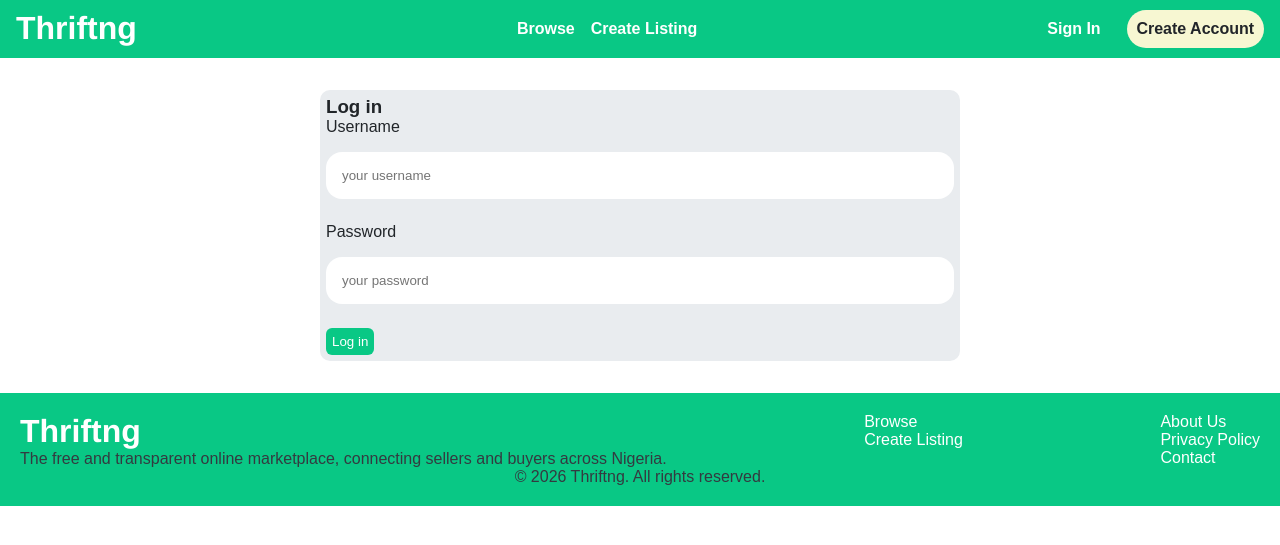
After one commit to KingKunt4/online-marketplace, a Django app: page /login/ in a window 1280 px wide. The commit adds this page. Shown: the top 545 px of the page. Run offline with Django 5.2, Linux system fonts and the light colour scheme.

Commit message:
created sign up and log in pages, created new regular user and new products

```diff
--- /dev/null
+++ b/core/forms.py
@@ -0,0 +1,39 @@
+from django import forms
+from django.contrib.auth.forms import UserCreationForm, AuthenticationForm
+from django.contrib.auth.models import User
+
+class SignupForm(UserCreationForm):
+    class Meta:
+        model = User
+        fields = ("username", "email", "password1", "password2")
+
+    username = forms.CharField(widget=forms.TextInput(attrs={
+        'class':'input-area',
+        'placeholder' : 'your username',
+    }) )
+
+    email = forms.CharField(widget=forms.EmailInput(attrs={
+        'class':'input-area',
+        'placeholder' : 'your email',
+    }) )
+
+    password1 = forms.CharField(widget=forms.PasswordInput(attrs={
+        'class':'input-area',
+        'placeholder' : 'your password',
+    }) )
+
+    password2 = forms.CharField(widget=forms.PasswordInput(attrs={
+        'class':'input-area',
+        'placeholder' : 'repeat password',
+    }) )
+
+class LoginForm(AuthenticationForm):
+    username = forms.CharField(widget=forms.TextInput(attrs={
+        'class':'input-area',
+        'placeholder' : 'your username',
+    }) )
+
+    password = forms.CharField(widget=forms.PasswordInput(attrs={
+        'class':'input-area',
+        'placeholder' : 'your password',
+    }) )
--- a/core/static/detail.css
+++ b/core/static/detail.css
@@ -1,5 +1,5 @@
 @import url("style.css");
-* a{ color: var(--color-text-muted); }
+a{ color: var(--color-text-muted); }
 .detail-card{
     display:flex;
     flex-wrap: wrap;
@@ -7,7 +7,7 @@
     padding: 20px;
     margin: 1rem;
     border-radius: 20px;
-    background-color: #f8f9fa;
+    background-color: var(--color-bg-page);
 }
 .detail-image{
     grid-row: span 3;
@@ -26,18 +26,18 @@
 }
 .related-items{
     margin: 1rem 0;
-    background-color: var(--color-bg-surface);
+    background-color: var(--color-bg-page);
+    padding: 1rem;
 }
-.related-items h2{
-    font-size: 2rem;
+.related-items h3{
     text-align: center;
 }
 .related-item-space{
     display: flex;
     flex-wrap: wrap;
-    padding: 1rem;
     align-items: center;
     justify-content: center;
+    gap: 1rem;
 }
 .related-item-card{
     width: 24vw;
--- /dev/null
+++ b/core/static/form.css
@@ -0,0 +1,39 @@
+@import url("style.css");
+.auth-form{
+    width: 50%;
+    margin: 2rem auto;
+    border-radius: 10px;
+    padding: 6px;
+    background-color: var(--color-bg-page);
+}
+.form-field{
+    margin-bottom: 1.5rem;
+}
+.form-label{
+    display: block;
+    margin-bottom: 1rem;
+}
+.input-area{
+    width: 100%;
+    padding: 1rem;
+    border: none;
+    border-radius: 1rem;
+}
+.submit-btn{
+    padding: 6px;
+    border-radius: 6px;
+    color: var(--color-text-on-primary);
+    background-color: var(--color-primary);
+    border: none;
+}
+.errors{
+    background-color: var(--color-error);
+    padding: 6px;
+    margin: 1rem 0;
+    border-radius: 10px;
+}
+@media(max-width: 786px){
+    .auth-form{
+        width: 80%;
+    }
+}
--- a/core/templates/base.html
+++ b/core/templates/base.html
@@ -15,6 +15,7 @@
 
         <link rel="stylesheet" href="{% static 'style.css' %}">
         <link rel="stylesheet" href="{% static 'detail.css' %}">
+        <link rel="stylesheet" href="{% static 'form.css' %}">
         <script src="{% static 'main.js' %}" defer></script>
 
 
@@ -34,9 +35,16 @@
                     <li><a href="#">Create Listing</a></li>
                 </ul>
                 <div class="nav-cta" id="navCta">
-                    <a href="#" class="btn-sign-in">Sign In</a>
-                    <a href="#" class="btn-sign-up">Create Account</a>
+                    {% if request.user.is_authenticated %}
+                        <a href="#">Dashboard</a>
+                        <a href="#">Inbox</a>
+                    {% else %}
+                        <a href="{% url 'core:login' %}" class="btn-sign-in">Sign In</a>
+                        <a href="{% url 'core:signup' %}" class="btn-sign-up">Create Account</a>
+                    {% endif %}
                 </div>
+
+
             </nav>
         </header>
         {% block content  %}
@@ -54,7 +62,7 @@
                 <ul class="res-links">
                     <li><a href="#">About Us</a></li>
                     <li><a href="#">Privacy Policy</a></li>
-                    <li><a href="#">Contact</a></li>
+                    <li><a href="{% url 'core:contact' %}">Contact</a></li>
                 </ul>
             </div>
             <p>&copy; 2026 Thriftng. All rights reserved.</p>
--- /dev/null
+++ b/core/templates/login.html
@@ -0,0 +1,31 @@
+{% extends 'base.html' %}
+{% load static %}
+
+{% block title %}Log in{% endblock %}
+
+{% block content %}
+    <div class="auth-form">
+        <h3>Log in</h3>
+        <form action="." method="post">
+            {% csrf_token %}
+            <div class="form-field">
+                <label class="form-label">Username</label>
+                {{ form.username}}
+            </div>
+
+            <div class="form-field">
+                <label class="form-label">Password</label>
+                {{ form.password}}
+            </div>
+
+            {% if form.errors or form.non_field_errors %}
+                <div class="errors">
+                    {% for field in form %}
+                        {{ field.errors }}
+                    {% endfor %}
+                </div>
+            {% endif %}
+            <button type="submit" class="submit-btn">Log in</button>
+        </form>
+    </div>
+{% endblock %}
--- /dev/null
+++ b/core/urls.py
@@ -0,0 +1,14 @@
+from django.urls import path
+from django.contrib.auth import views as auth_views
+
+from .forms import LoginForm
+from . import views
+
+app_name = "core"
+
+urlpatterns=[
+    path('', views.index, name="index"),
+    path('signup/', views.signup, name="signup"),
+    path('login/', auth_views.LoginView.as_view(template_name="login.html", authentication_form=LoginForm), name='login'),
+    path('contact/', views.contact, name='contact'),
+]
--- a/item/templates/detail.html
+++ b/item/templates/detail.html
@@ -16,7 +16,7 @@
     </div>
 
     <div class="related-items">
-        <h2>Related items</h2>
+        <h3>Related items</h3>
         <div class="related-item-space">
             {% for item in related %}
                 <div class="related-item-card">
--- a/thrift_ng/settings.py
+++ b/thrift_ng/settings.py
@@ -51,6 +51,10 @@ MIDDLEWARE = [
 ]
 
 ROOT_URLCONF = 'thrift_ng.urls'
+
+LOGIN_URL = '/login/'
+LOGIN_REDIRECT_URL = '/'
+LOGOUT_REDIRECT_URL ='/'
 
 TEMPLATES = [
     {
--- a/thrift_ng/urls.py
+++ b/thrift_ng/urls.py
@@ -3,11 +3,9 @@ from django.conf.urls.static import static
 from django.contrib import admin
 from django.urls import path, include
 
-from core.views import index, contact
 
 urlpatterns = [
-    path('', index, name='index'),
+    path('', include('core.urls')),
     path('items/', include('item.urls')),
-    path('contact/', contact, name='contact'),
     path('admin/', admin.site.urls),
 ] + static(settings.MEDIA_URL, document_root=settings.MEDIA_ROOT)
```
Also changed, not shown: core/templates/signup.html (added, +41 -0 lines), core/views.py (+17 -1 lines), db.sqlite3, media/Item_images/1000307899.jpg (added), media/Item_images/1000307901.jpg (added), media/Item_images/1000360098.webp (added), media/Item_images/1000387183.jpg (added).
